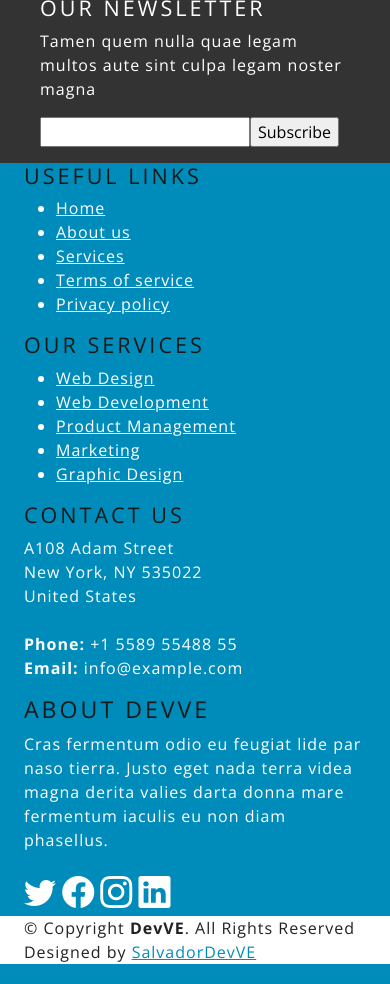
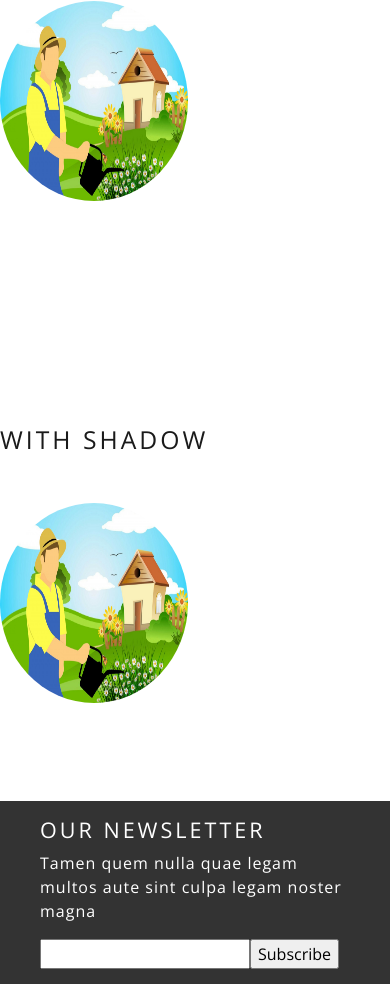
Before and after one commit to LouisLallier/ProjetGroup2, a Symfony app: template templates/home/home.html.twig in a window 390 px wide. Shown: the part 1171-2155 px from the top of the page. Run offline with Twig, Linux system fonts and the light colour scheme; the template is opened without the code that fills it, so the values that code supplies are empty; some libraries are stand-ins or nearby versions.

Commit message:
commit 13

```diff
--- a/templates/home/home.html.twig
+++ b/templates/home/home.html.twig
@@ -1,12 +1,13 @@
 {% extends 'base.html.twig' %}
 
 {% block title %}Home{% endblock %}
+{% block tailleimage %}
+
+{% endblock %}
 
 {% block body %}
 
-    {% block tailleimage %}
-<div class="col-md-12 mx-auto">
-    {% endblock %}
+
 
     <div>
             <div style="position: relative">
@@ -17,18 +18,36 @@
 
 
     </div>
-    </div>
 
-    <div class="row container">
-        <div class="col-md-4 mb-4">
+
+    <div class="row">
+        <div class="col-md-4 mb-4" style="height: 400px;width: 400px">
+
+            <h2 class="my-5 h2">Jardinage</h2>
+
+            <img class="rounded-circle z-depth-2" alt="100x100" src="{{ asset('images/image2.jpg') }}"width="50%" height="50%"
+                 data-holder-rendered="true">
+
+        </div>
+        <div class="col-md-4 mb-4" style="height: 400px;width: 400px">
+
+            <h2 class="my-5 h2"></h2>
+
+            <img class="rounded-circle z-depth-2" alt="100x100" src="{{ asset('images/image2.jpg') }}"width="50%" height="50%"
+                 data-holder-rendered="true">
+
+        </div>
+        <div class="col-md-4 mb-4" style="height: 400px;width: 400px">
 
             <h2 class="my-5 h2">With shadow</h2>
 
-            <img class="rounded-circle z-depth-2" alt="100x100" src="https://mdbootstrap.com/img/Photos/Avatars/img%20(31).jpg"
+            <img class="rounded-circle z-depth-2" alt="100x100" src="{{ asset('images/image2.jpg') }}"width="50%" height="50%"
                  data-holder-rendered="true">
 
         </div>
 
 
+
+
     </div>
 {% endblock %}
```
Also changed, not shown: public/images/image2.jpg (added).
